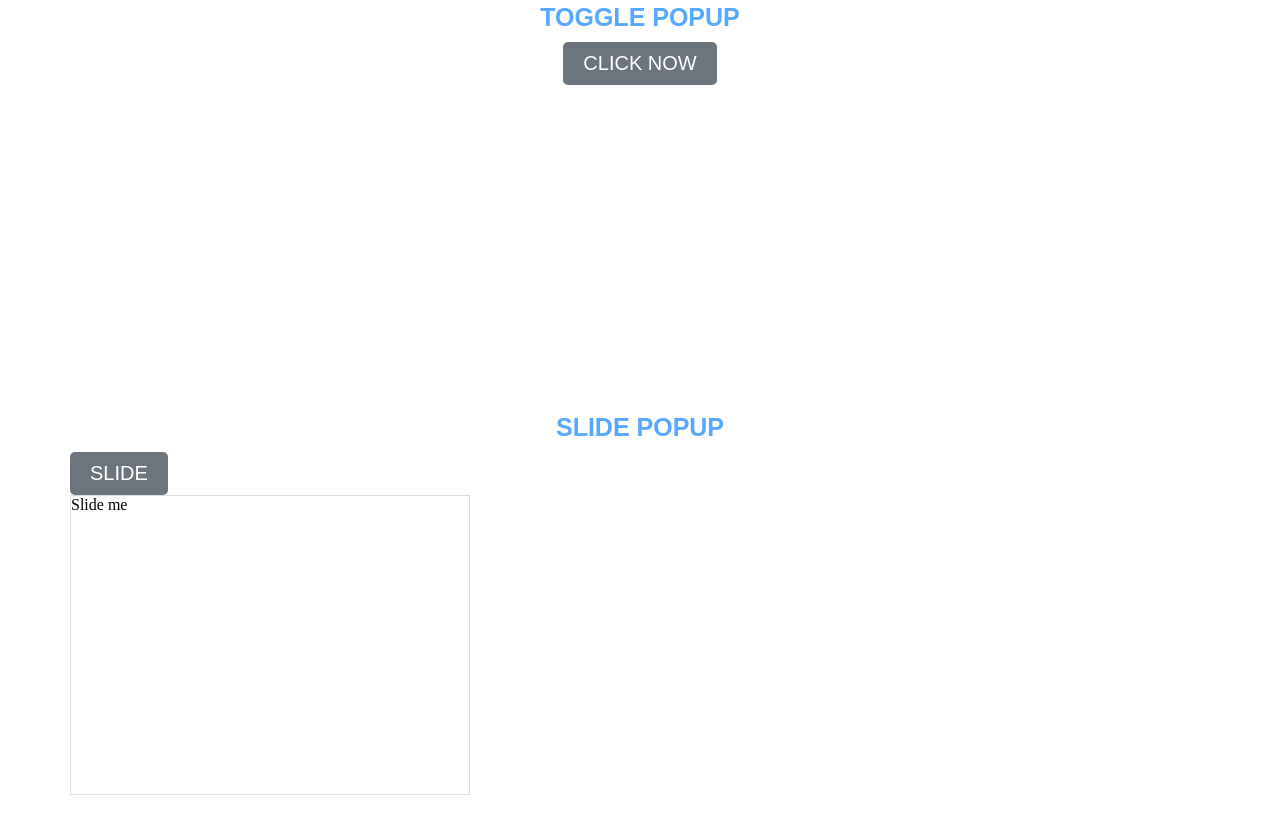
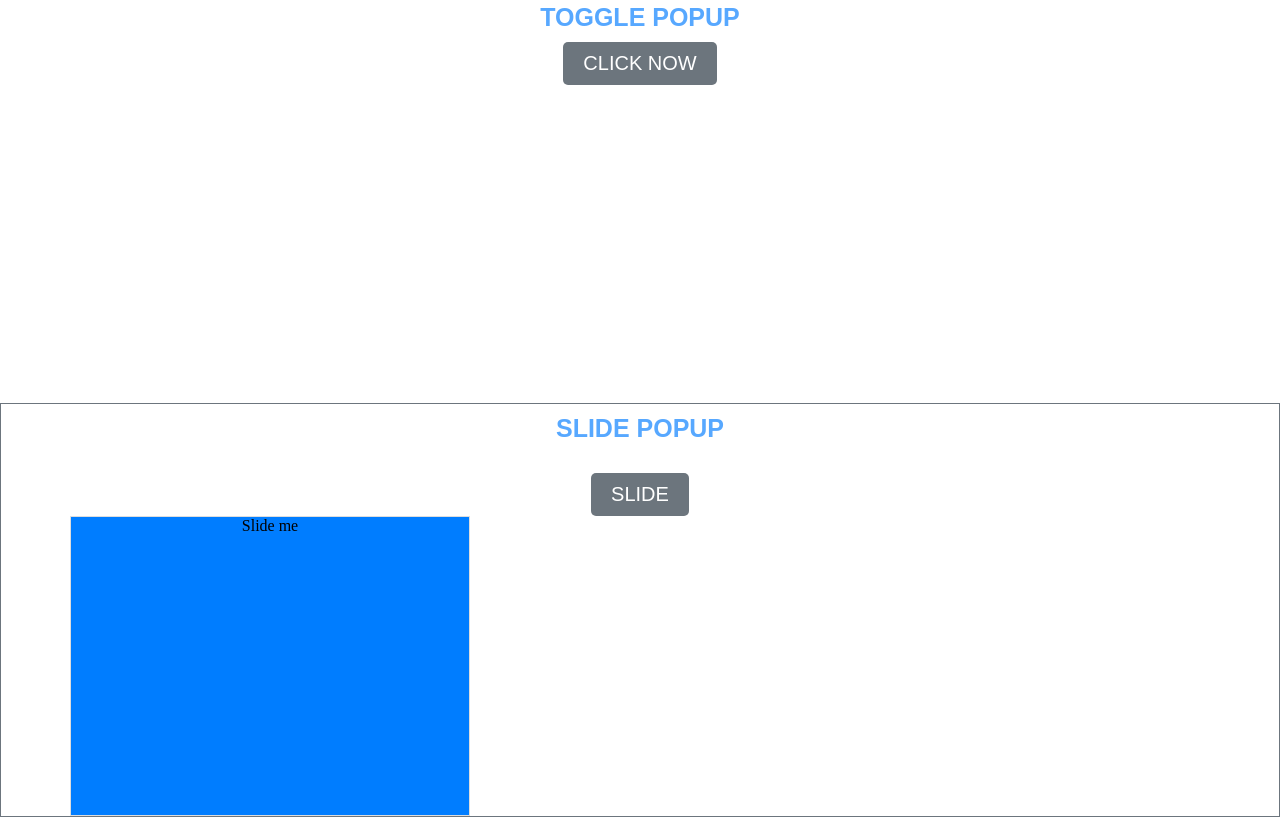
Before and after one commit to rishikantsavita/jquery_poppup, a plain HTML site: page index.html in a window 1280 px wide. Shown: the part 1217-2034 px from the top of the page. Before the commit the page ends 2012 px from the top, so only its background shows below. Drawn offline with nearby package versions, Linux system fonts and the light colour scheme.

Commit message:
Update style.css

```diff
--- a/css/style.css
+++ b/css/style.css
@@ -148,16 +148,23 @@ display: block;  }  */
     cursor: pointer;
 }
 
-.hide-section, .remove-section{
+.hide-section, .remove-section, .slide-section {
     border: 1px solid rgba(0, 0, 0, .2);
     border-color: #6c757d;
 }
 
+.slide-box {
+    text-align: center;
+}
 
+.slide-box button {
+    margin-top: 20px;
+}
 
 .toggle-content {
     height: 300px;
     width: 400px;
     border: solid 1px #ddd;
     /* display: none; */
+    background-color: #007dff;
 }
```
